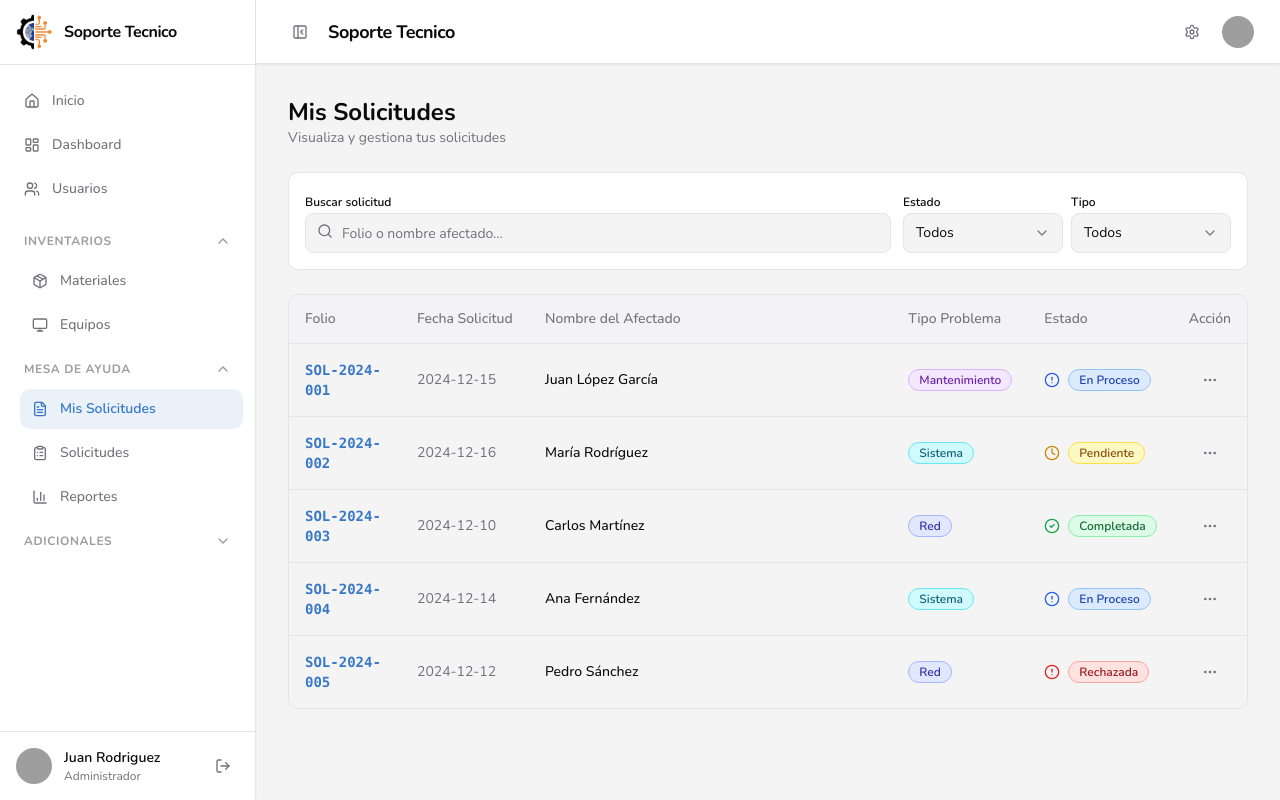
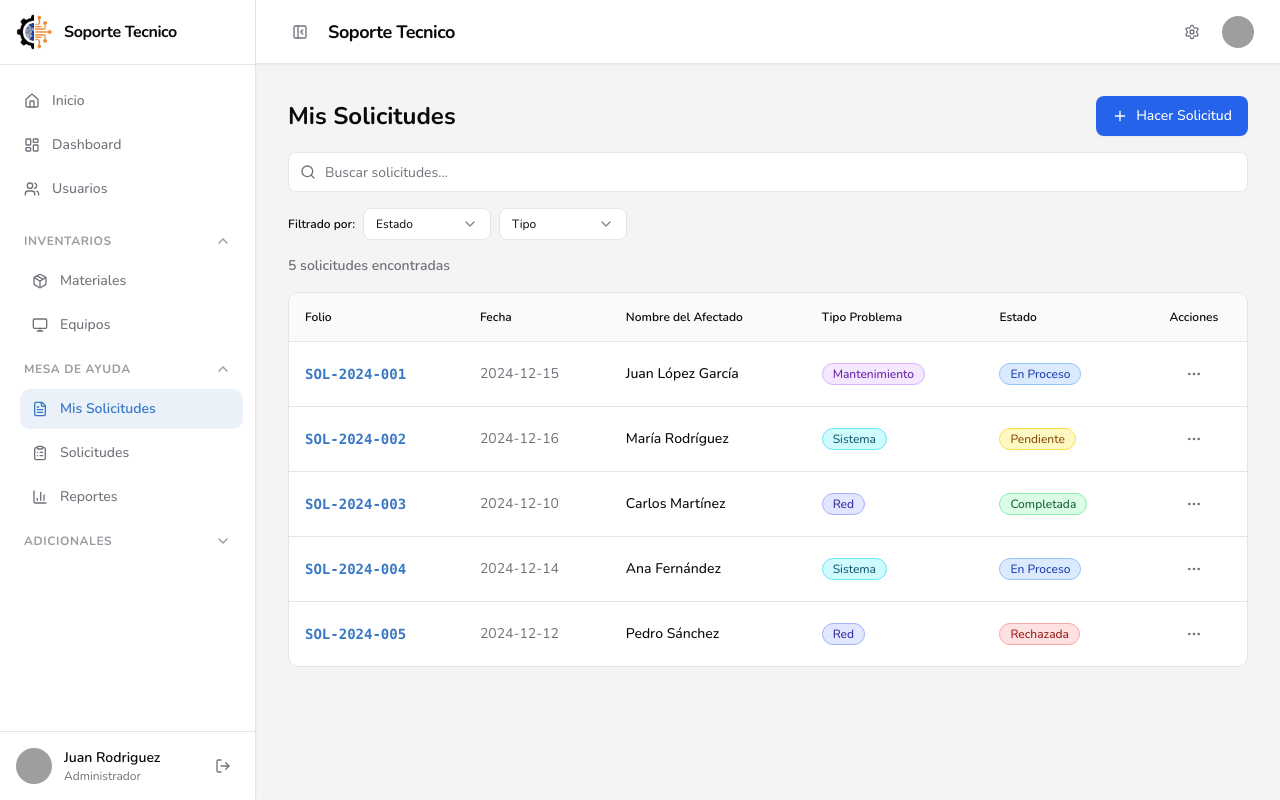
Before and after one commit to JazminMartinezC/v0-admin-dashboard-with-react, a Next.js app: page /mis-solicitudes in a window 1280 px wide. Built offline with nearby package versions, Linux system fonts and the light colour scheme; grey boxes are pictures that could not be loaded.

Commit message:
feat: update "Mis Solicitudes" layout to reference design
Add prominent "Hacer Solicitud" button, clear search bar, clean filters row, application request counter, badge color adjustments, clean table with subtle borders, mobile responsive cards.

```diff
--- a/components/mis-solicitudes-content.tsx
+++ b/components/mis-solicitudes-content.tsx
@@ -10,6 +10,7 @@ import {
   CheckCircle2,
   AlertCircle,
   MoreHorizontal,
+  Plus,
 } from "lucide-react"
 import { cn } from "@/lib/utils"
 import { Badge } from "@/components/ui/badge"
@@ -171,11 +172,12 @@ function getTipoSolicitudBadge(tipo: TipoSolicitud) {
 
 function getPrioridadBadge(prioridad: string) {
   const styles = {
-    Alta: "bg-red-100 text-red-800 border-red-300",
+    Alta: "bg-orange-100 text-orange-800 border-orange-300",
     Media: "bg-yellow-100 text-yellow-800 border-yellow-300",
     Baja: "bg-green-100 text-green-800 border-green-300",
+    Crítica: "bg-red-100 text-red-800 border-red-300",
   }
-  return styles[prioridad] || styles.Media
+  return styles[prioridad as keyof typeof styles] || styles.Media
 }
 
 // ── Main component ──
@@ -198,45 +200,40 @@ export function MisSolicitudesContent() {
   })
 
   return (
-    <div className="space-y-6">
-      {/* Header */}
-      <div className="flex flex-col gap-3 sm:flex-row sm:items-center sm:justify-between">
+    <div className="space-y-4">
+      {/* Header with action button */}
+      <div className="flex flex-col gap-4 sm:flex-row sm:items-center sm:justify-between">
         <div>
           <h1 className="text-2xl font-bold text-foreground">Mis Solicitudes</h1>
-          <p className="text-sm text-muted-foreground">
-            Visualiza y gestiona tus solicitudes
-          </p>
         </div>
+        <Button className="gap-2 bg-blue-600 hover:bg-blue-700 text-white shadow-sm w-full sm:w-auto">
+          <Plus className="h-4 w-4" />
+          Hacer Solicitud
+        </Button>
       </div>
 
-      {/* Search and Filters */}
-      <div className="flex flex-col gap-3 rounded-lg border border-border bg-card p-4 sm:flex-row sm:items-end sm:gap-3">
-        <div className="flex-1">
-          <label className="text-xs font-semibold text-foreground">
-            Buscar solicitud
-          </label>
+      {/* Search Bar */}
       <div className="relative">
-            <Search className="absolute left-3 top-2.5 h-4 w-4 text-muted-foreground" />
+        <Search className="absolute left-3 top-3 h-4 w-4 text-muted-foreground" />
         <Input
-              placeholder="Folio o nombre afectado..."
+          placeholder="Buscar solicitudes..."
           value={searchTerm}
           onChange={(e) => setSearchTerm(e.target.value)}
-              className="pl-9"
+          className="pl-9 bg-white"
         />
       </div>
-        </div>
 
-        <div className="flex gap-2">
-          <div className="min-w-32 sm:min-w-40">
-            <label className="text-xs font-semibold text-foreground">
-              Estado
-            </label>
+      {/* Filters Row */}
+      <div className="flex flex-col gap-3 sm:flex-row sm:items-center sm:gap-2">
+        <span className="text-xs font-semibold text-foreground">Filtrado por:</span>
+        <div className="flex flex-wrap gap-2">
+          <div className="w-32">
             <Select value={filterEstado} onValueChange={setFilterEstado}>
-              <SelectTrigger>
+              <SelectTrigger className="h-8 text-xs bg-white border-border">
                 <SelectValue />
               </SelectTrigger>
               <SelectContent>
-                <SelectItem value="Todos">Todos</SelectItem>
+                <SelectItem value="Todos">Estado</SelectItem>
                 <SelectItem value="Pendiente">Pendiente</SelectItem>
                 <SelectItem value="En Proceso">En Proceso</SelectItem>
                 <SelectItem value="Completada">Completada</SelectItem>
@@ -245,16 +242,13 @@ export function MisSolicitudesContent() {
             </Select>
           </div>
 
-          <div className="min-w-32 sm:min-w-40">
-            <label className="text-xs font-semibold text-foreground">
-              Tipo
-            </label>
+          <div className="w-32">
             <Select value={filterTipo} onValueChange={setFilterTipo}>
-              <SelectTrigger>
+              <SelectTrigger className="h-8 text-xs bg-white border-border">
                 <SelectValue />
               </SelectTrigger>
               <SelectContent>
-                <SelectItem value="Todos">Todos</SelectItem>
+                <SelectItem value="Todos">Tipo</SelectItem>
                 <SelectItem value="Red">Red</SelectItem>
                 <SelectItem value="Mantenimiento">Mantenimiento</SelectItem>
                 <SelectItem value="Sistema">Sistema</SelectItem>
@@ -264,17 +258,23 @@ export function MisSolicitudesContent() {
         </div>
       </div>
 
+      {/* Count */}
+      <div className="text-sm text-muted-foreground font-semibold">
+        {filteredSolicitudes.length}{" "}
+        {filteredSolicitudes.length === 1 ? "solicitud encontrada" : "solicitudes encontradas"}
+      </div>
+
       {/* Desktop Table View */}
-      <div className="hidden overflow-x-auto rounded-lg border border-border md:block">
+      <div className="hidden overflow-x-auto rounded-lg border border-border bg-white md:block">
         <Table>
-          <TableHeader className="bg-muted/50">
-            <TableRow>
-              <TableHead className="w-28">Folio</TableHead>
-              <TableHead className="w-32">Fecha Solicitud</TableHead>
-              <TableHead>Nombre del Afectado</TableHead>
-              <TableHead className="w-32">Tipo Problema</TableHead>
-              <TableHead className="w-28">Estado</TableHead>
-              <TableHead className="w-16 text-center">Acción</TableHead>
+          <TableHeader className="bg-gray-50 border-b border-border">
+            <TableRow className="hover:bg-gray-50">
+              <TableHead className="text-foreground font-semibold text-xs">Folio</TableHead>
+              <TableHead className="text-foreground font-semibold text-xs">Fecha</TableHead>
+              <TableHead className="text-foreground font-semibold text-xs">Nombre del Afectado</TableHead>
+              <TableHead className="text-foreground font-semibold text-xs">Tipo Problema</TableHead>
+              <TableHead className="text-foreground font-semibold text-xs">Estado</TableHead>
+              <TableHead className="text-foreground font-semibold text-xs text-center">Acciones</TableHead>
             </TableRow>
           </TableHeader>
           <TableBody>
@@ -282,31 +282,28 @@ export function MisSolicitudesContent() {
               filteredSolicitudes.map((solicitud) => (
                 <TableRow
                   key={solicitud.id}
-                  className="hover:bg-muted/50 transition-colors"
+                  className="hover:bg-gray-50 border-b border-border transition-colors"
                 >
-                  <TableCell className="font-mono text-sm font-semibold text-primary">
+                  <TableCell className="font-mono text-sm font-semibold text-primary py-4">
                     {solicitud.folio}
                   </TableCell>
-                  <TableCell className="text-sm text-muted-foreground">
+                  <TableCell className="text-sm text-muted-foreground py-4">
                     {solicitud.fechaSolicitud}
                   </TableCell>
-                  <TableCell className="font-medium text-foreground">
+                  <TableCell className="font-medium text-foreground py-4">
                     {solicitud.nombreAfectado}
                   </TableCell>
-                  <TableCell>
-                    <Badge className={cn("text-xs", getTipoProblemaColor(solicitud.tipoProblema))}>
+                  <TableCell className="py-4">
+                    <Badge className={cn("text-xs font-medium", getTipoProblemaColor(solicitud.tipoProblema))}>
                       {solicitud.tipoProblema}
                     </Badge>
                   </TableCell>
-                  <TableCell>
-                    <div className="flex items-center gap-2">
-                      {getEstadoIcon(solicitud.estado)}
-                      <Badge className={cn("text-xs", getEstadoBadge(solicitud.estado))}>
+                  <TableCell className="py-4">
+                    <Badge className={cn("text-xs font-medium", getEstadoBadge(solicitud.estado))}>
                       {solicitud.estado}
                     </Badge>
-                    </div>
                   </TableCell>
-                  <TableCell className="text-center">
+                  <TableCell className="text-center py-4">
                     <ActionsDropdown />
                   </TableCell>
                 </TableRow>
@@ -331,7 +328,7 @@ export function MisSolicitudesContent() {
       <div className="space-y-3 md:hidden">
         {filteredSolicitudes.length > 0 ? (
           filteredSolicitudes.map((solicitud) => (
-            <Card key={solicitud.id} className="overflow-hidden">
+            <Card key={solicitud.id} className="overflow-hidden border border-border bg-white">
               <CardHeader className="pb-3">
                 <div className="flex items-start justify-between gap-2">
                   <div className="min-w-0 flex-1">
@@ -346,11 +343,11 @@ export function MisSolicitudesContent() {
                 </div>
               </CardHeader>
 
-              <CardContent className="space-y-3">
+              <CardContent className="space-y-3 pt-0">
                 <div className="grid grid-cols-2 gap-3">
                   <div>
                     <p className="text-xs text-muted-foreground font-semibold">
-                      Fecha Solicitud
+                      Fecha
                     </p>
                     <p className="text-xs text-foreground font-semibold mt-1">
                       {solicitud.fechaSolicitud}
@@ -358,9 +355,9 @@ export function MisSolicitudesContent() {
                   </div>
                   <div>
                     <p className="text-xs text-muted-foreground font-semibold">
-                      Tipo Problema
+                      Tipo
                     </p>
-                    <Badge className={cn("mt-1 text-xs", getTipoProblemaColor(solicitud.tipoProblema))}>
+                    <Badge className={cn("mt-1 text-xs font-medium", getTipoProblemaColor(solicitud.tipoProblema))}>
                       {solicitud.tipoProblema}
                     </Badge>
                   </div>
@@ -370,18 +367,15 @@ export function MisSolicitudesContent() {
                   <p className="text-xs text-muted-foreground font-semibold">
                     Estado
                   </p>
-                  <div className="flex items-center gap-1.5 mt-1">
-                    {getEstadoIcon(solicitud.estado)}
-                    <Badge className={cn("text-xs", getEstadoBadge(solicitud.estado))}>
+                  <Badge className={cn("mt-1 text-xs font-medium", getEstadoBadge(solicitud.estado))}>
                     {solicitud.estado}
                   </Badge>
-                  </div>
                 </div>
               </CardContent>
             </Card>
           ))
         ) : (
-          <Card>
+          <Card className="border border-border bg-white">
             <CardContent className="flex flex-col items-center justify-center py-12">
               <FileText className="h-8 w-8 text-muted-foreground/40 mb-2" />
               <p className="text-sm text-muted-foreground text-center">
```
Lines whose indentation alone changed are shown as unchanged.
